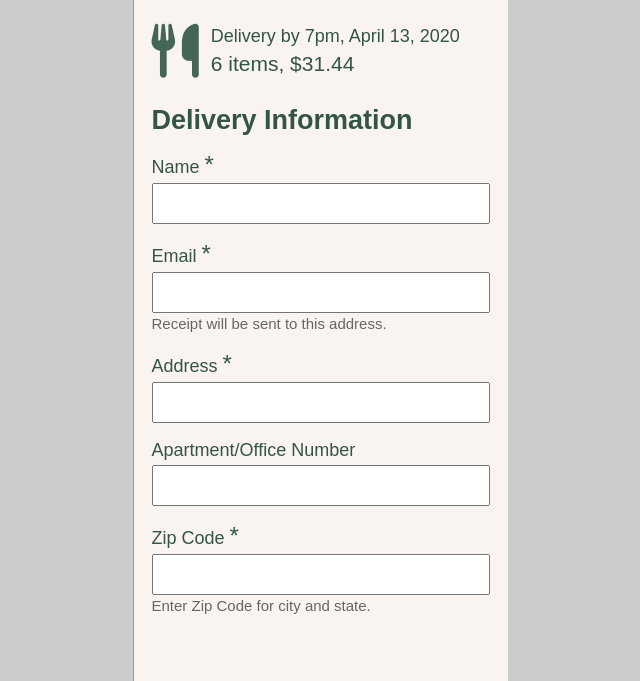
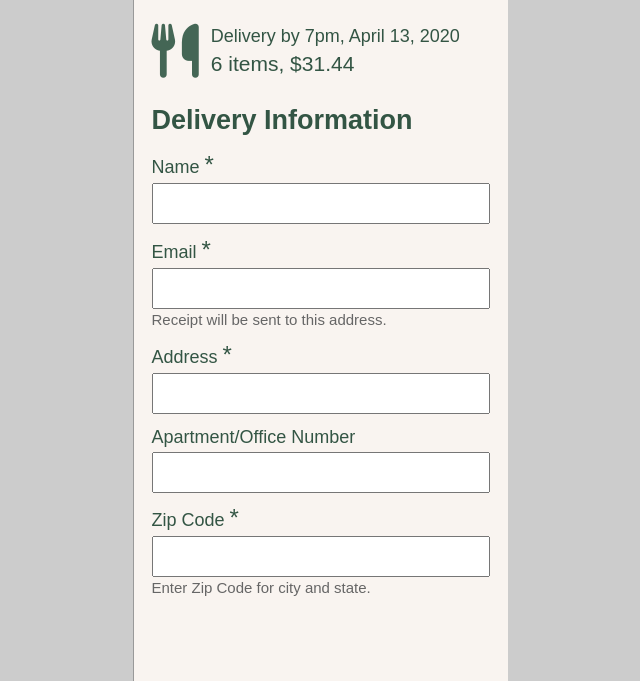
Before and after one commit to anwarmontasir/food-delivery-form, a plain HTML site: page index.html in a window 1280 px wide. Shown: the part 119-800 px from the top of the page, without its empty margins (320-960 px from the left). Drawn offline with nearby package versions, Linux system fonts and the light colour scheme; a web font is replaced by a local one.

Commit message:
small CSS update

```diff
--- a/css/style.css
+++ b/css/style.css
@@ -11,7 +11,7 @@ h2 {font-size: 24px;}
 h3 {font-size: 21px;}
 p {
     line-height: 1.4;
-    margin-bottom: 1rem;
+    margin-bottom: .75rem;
 }
 
 #mobile-container {
@@ -78,4 +78,4 @@ input {
     color: #666;
     font-size: 15px;
 }
-.no-hint {margin-bottom: 1rem;}
+.no-hint {margin-bottom: .75rem;}
```
